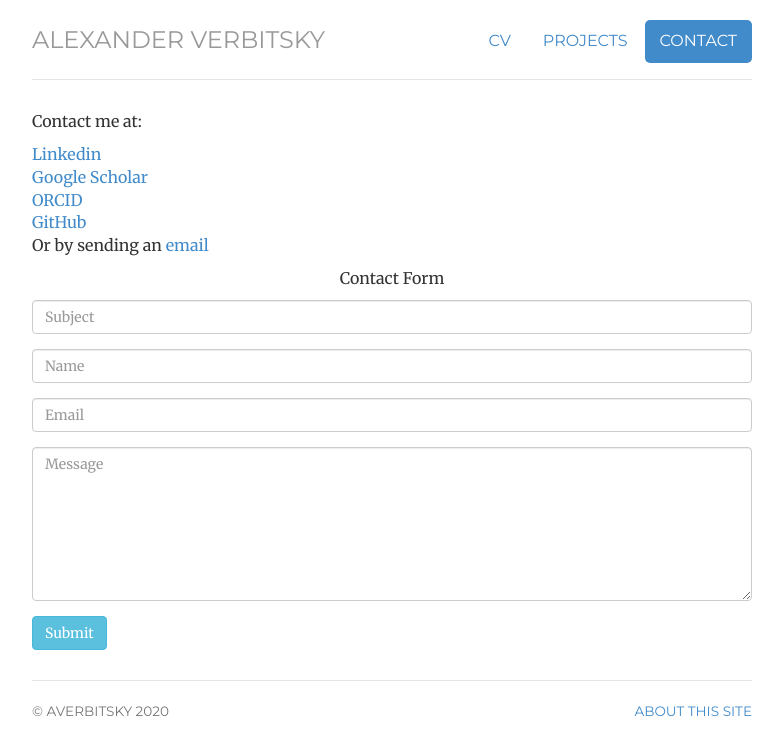
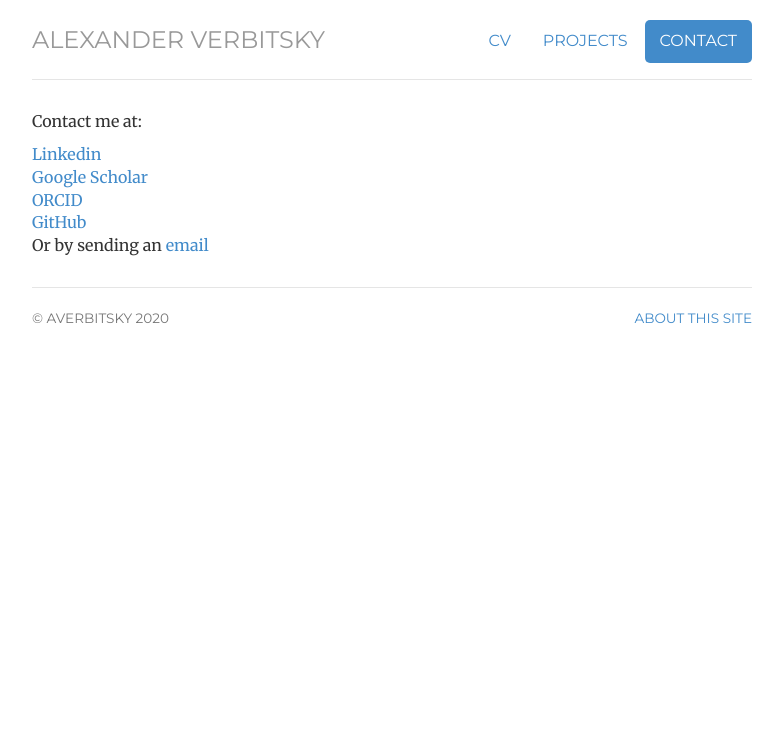
Before and after one commit to averbitsky/averbitsky.github.io, a Jekyll site: the page built from contact/index.html, in a window 1280 px wide. Shown: the top 755 px of the page, without its empty margins (248-1031 px from the left). Built offline with Jekyll 4.4.1, drawn with Linux system fonts in a browser that asks for light colours.

Commit message:
Update index.html

```diff
--- a/contact/index.html
+++ b/contact/index.html
@@ -23,24 +23,4 @@ description: Contact information for Alexander Verbitsky.
 				</script>
 			</span></li>
 	</ul>
-
-	<p>
-		<center>Contact Form</center>
-	</p>
-	<form role="form" action="contact.php" method="post">
-		<div class="form-group">
-			<input type="subject" class="form-control" placeholder="Subject" required>
-		</div>
-		<div class="form-group">
-			<input type="name" class="form-control" placeholder="Name" required>
-		</div>
-		<div class="form-group">
-			<input type="email" class="form-control" placeholder="Email" required>
-		</div>
-		<div class="form-group w-75">
-			<textarea class="form-control" type="text" placeholder="Message" rows="7" required></textarea>
-		</div>
-		<button type="submit" class="btn btn-submit btn-info w-75">Submit</button>
-	</form>
-
 </div>
```
